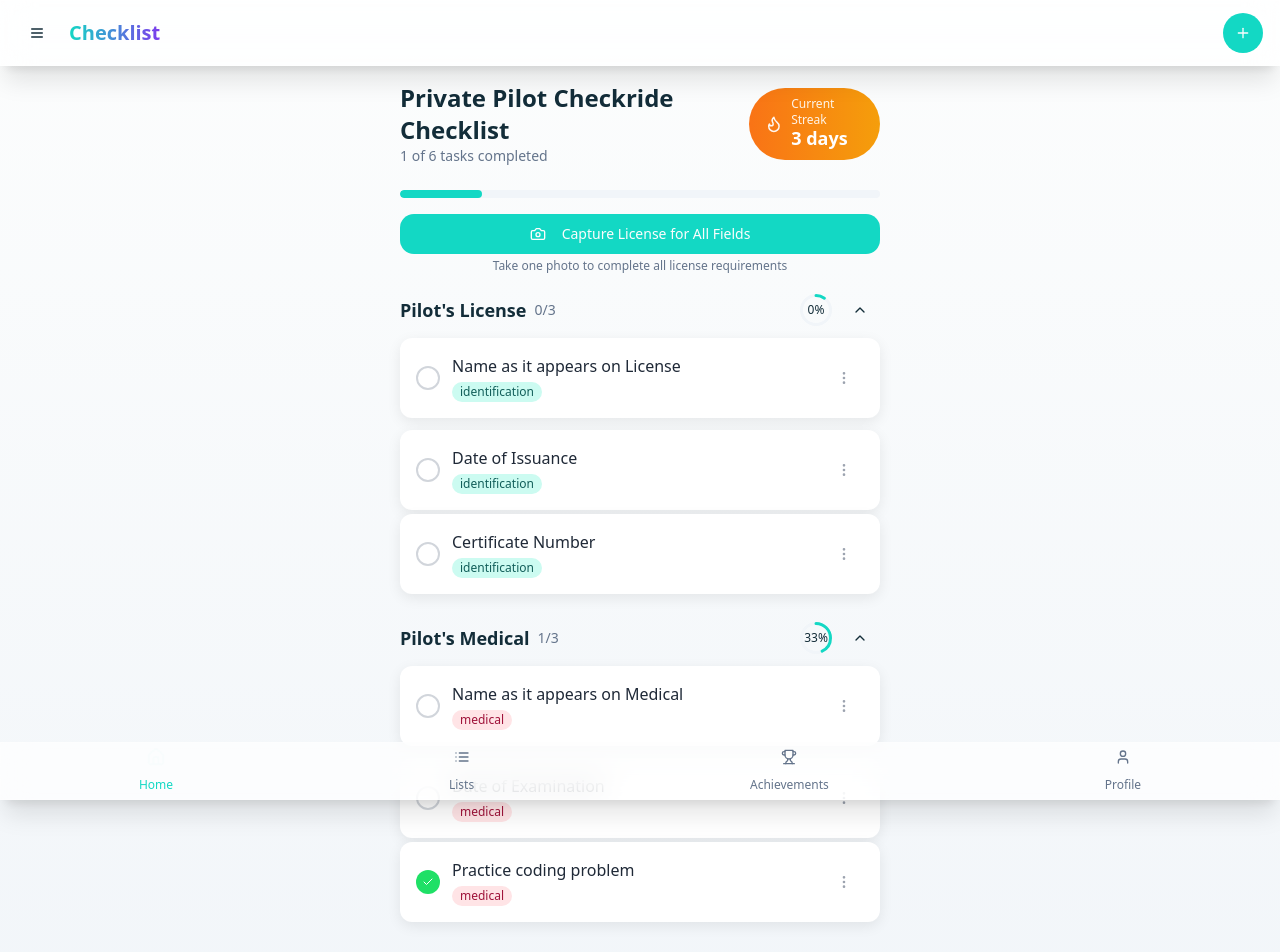
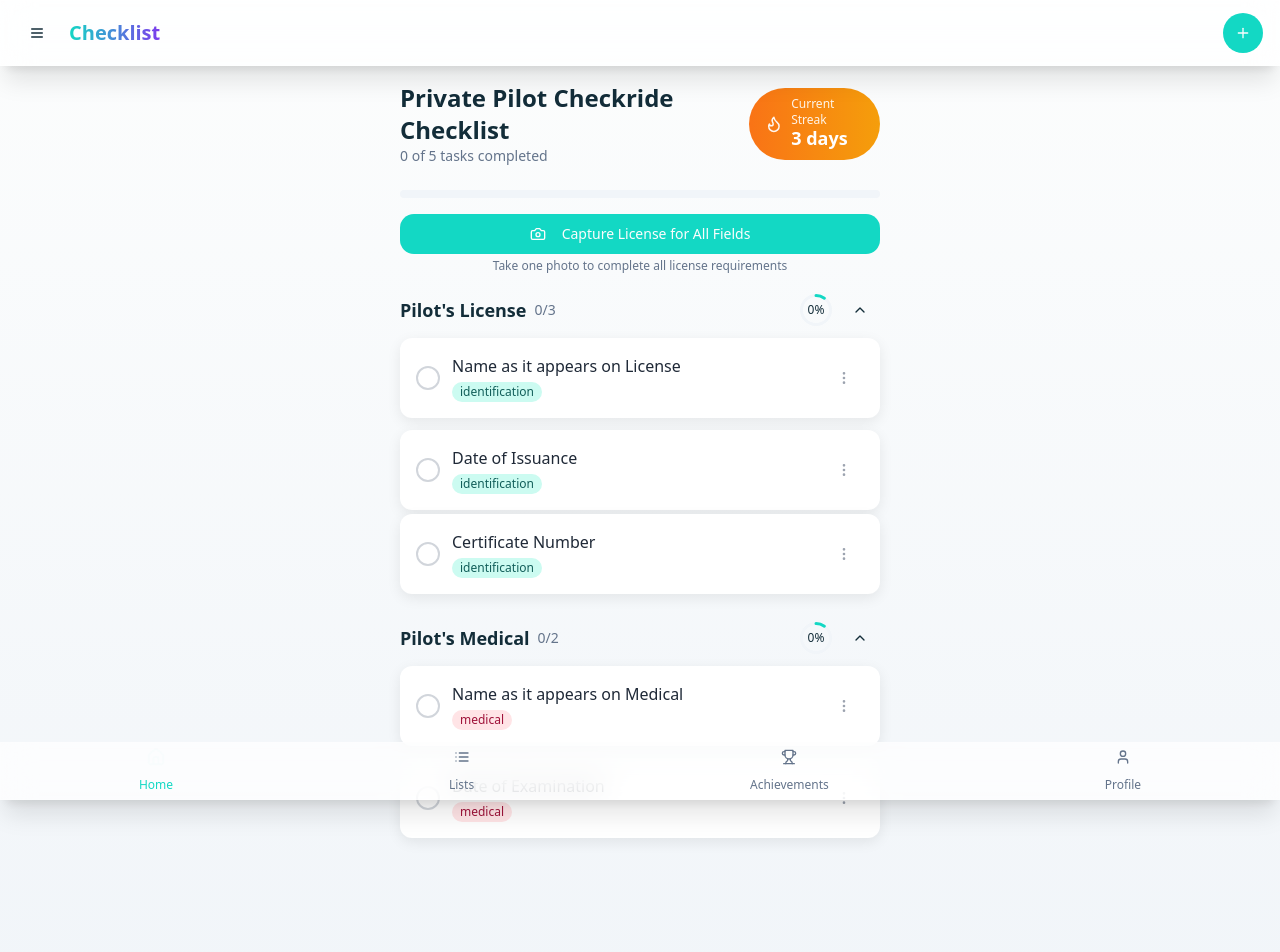
Before and after one commit to SineVisu/checkliingo, a React (Vite) app: page / in a window 1280 px wide. Shown: the top 952 px of the page. Built offline with nearby package versions, Linux system fonts and the light colour scheme.

Commit message:
Remove task from checklist
Removes the "Practice coding problem" task from the "Pilot's Medical" checklist.

```diff
--- a/src/pages/Index.tsx
+++ b/src/pages/Index.tsx
@@ -1,4 +1,3 @@
-
 import React, { useState } from 'react';
 import Header from '@/components/layout/Header';
 import Footer from '@/components/layout/Footer';
@@ -26,8 +25,7 @@ const initialData: ChecklistGroupData[] = [
     title: 'Pilot\'s Medical',
     items: [
       { id: '201', title: 'Name as it appears on Medical', isCompleted: false, category: 'medical' },
-      { id: '202', title: 'Date of Examination', isCompleted: false, category: 'medical' },
-      { id: '203', title: 'Practice coding problem', isCompleted: true, category: 'medical' }
+      { id: '202', title: 'Date of Examination', isCompleted: false, category: 'medical' }
     ]
   }
 ];
@@ -103,9 +101,6 @@ const Index = () => {
               }
               else if (item.id === '102' && data.date) {
                 return { ...item, isCompleted: true, value: data.date };
-              }
-              else if (item.id === '103' && data.certificateNumber) {
-                return { ...item, isCompleted: true, value: data.certificateNumber };
               }
               return item;
             })
```
